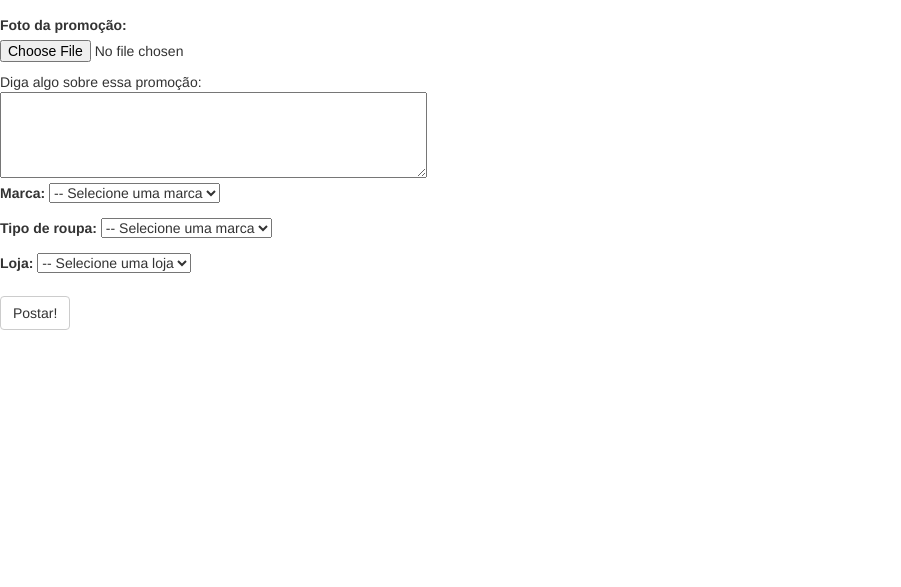
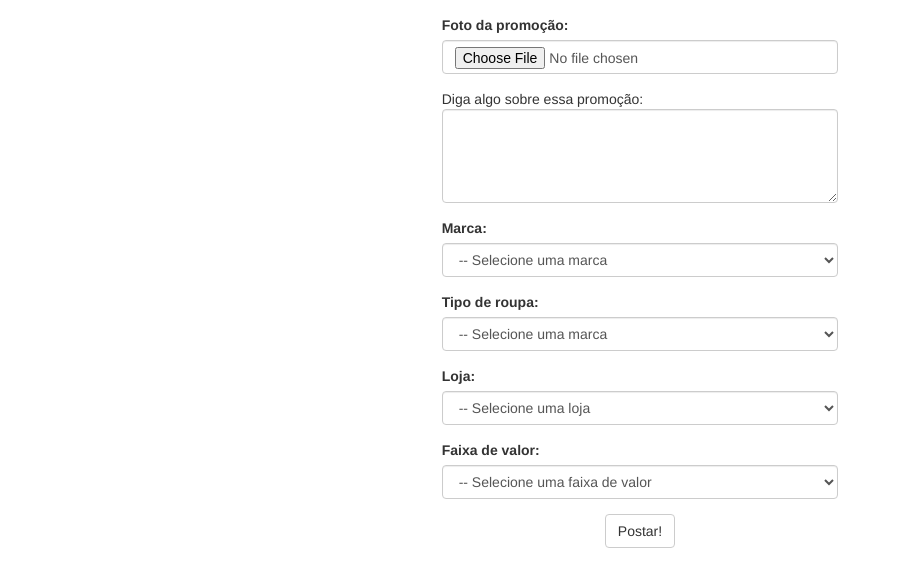
Before and after one commit to deadkff01/shareprice, a PHP site: page /nova_postagem.php in a window 1280 px wide. Shown: the part 85-672 px from the top of the page, without its empty margins (0-901 px from the left). Run offline with PHP 8.4, Linux system fonts and the light colour scheme; data that the repository does not hold is empty; some libraries are stand-ins or nearby versions.

Commit message:
Adicionado o campo de preço e ajustado o layout do site
Adicionado o campo de preço e ajustado o layout do site

```diff
--- a/view/nova_postagem.php
+++ b/view/nova_postagem.php
@@ -38,21 +38,29 @@ include "../controller/DatabaseConnection.php";
 			nova_postagem.id_loja.focus();
 			return false;
 		}
+		if (document.nova_postagem.id_valor.value == "0"){
+			alert("Por favor, selecione uma faixa de preço.");
+			nova_postagem.id_valor.focus();
+			return false;
+		}
 		return true;
 	}
 </script>
 </head>
 <body>
+<div class="col-md-4 col-md-offset-4">
 <form name ="nova_postagem" action="../controller/NewPostController.php" method="post" enctype="multipart/form-data" onsubmit="return valida_campos(this);">
-<p>
+<div class="form-group">
 	<label>Foto da promoção:</label>
-<input type="file" name="foto">
-</p>
+	<input type="file" name="foto" class="form-control">
+</div>
+<div class="form-group">
 	Diga algo sobre essa promoção:<br>
-<textarea name = "conteudo" rows="4" cols="50" ></textarea>
-<p>
+	<textarea name = "conteudo" rows="4" cols="50" class="form-control"></textarea>
+</div>
+<div class="form-group">
 	<label>Marca:</label>
-<select name="id_marca">
+	<select name="id_marca" class="form-control">
 	<?php
 	// Carrega combo  de marcas
 	$itens_marcas = "<option value='0' >-- Selecione uma marca</option><br/>";
@@ -64,10 +72,10 @@ Diga algo sobre essa promoção:<br>
 	print $itens_marcas;
 	?>
 	</select>
-</p>
-<p>
+</div>
+<div class="form-group">
 	<label>Tipo de roupa:</label>
-<select name="id_vestuario">
+	<select name="id_vestuario" class="form-control">
 	<?php
 	// Carrega combo  de vestuario
 	$itens_vestuarios = "<option value='0' >-- Selecione uma marca</option><br/>";
@@ -79,10 +87,10 @@ Diga algo sobre essa promoção:<br>
 	print $itens_vestuarios;
 	?>
 	</select>
-</p>
-<p>
+</div>
+<div class="form-group">
 	<label>Loja:</label>
-<select name="id_loja">
+	<select name="id_loja" class="form-control">
 	<?php
 	// Carrega combo  de lojas
 	$itens_lojas = "<option value='0' >-- Selecione uma loja</option><br/>";
@@ -94,8 +102,25 @@ Diga algo sobre essa promoção:<br>
 	print $itens_lojas;
 	?>
 	</select>
-</p>
-<button type="submit" class="btn btn-default navbar-btn">Postar!</button>
+</div>
+<div class="form-group">
+	<label>Faixa de valor:</label>
+	<select name="id_valor" class="form-control">
+	<?php
+	// Carrega combo  de valores
+	$itens_valores = "<option value='0' >-- Selecione uma faixa de valor</option><br/>";
+	$sql_valores = "SELECT * FROM valores order by id_valor";
+	$rs_valores = mysql_query($sql_valores,$conexao);
+	while ($reg_valores = mysql_fetch_array($rs_valores)){
+	$itens_valores = $itens_valores . "<option value='" . $reg_valores['id_valor'] . "'>" . $reg_valores['faixa_valor'] . "</option><br/>";
+	}
+	print $itens_valores;
+	?>
+	</select>
+</div>
+<div class="form-group">
+	<button type="submit" class="btn btn-default center-block">Postar!</button>
+</div>
 </form>
 </body>
 </html>
```
Also changed, not shown: controller/NewPostController.php (+3 -5 lines), util/css/postagem.css (deleted, +0 -11 lines), view/inicial.php (+6 -4 lines). Lines whose indentation alone changed are shown as unchanged.
